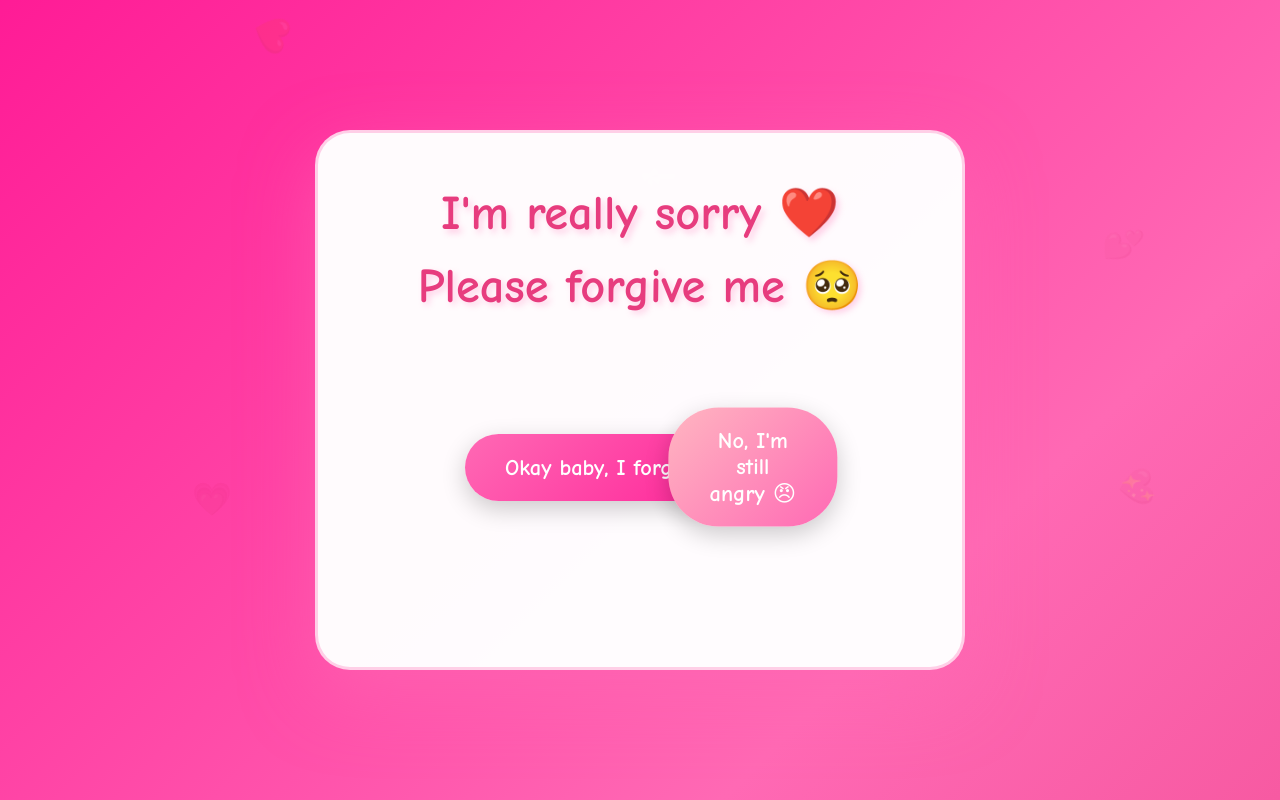
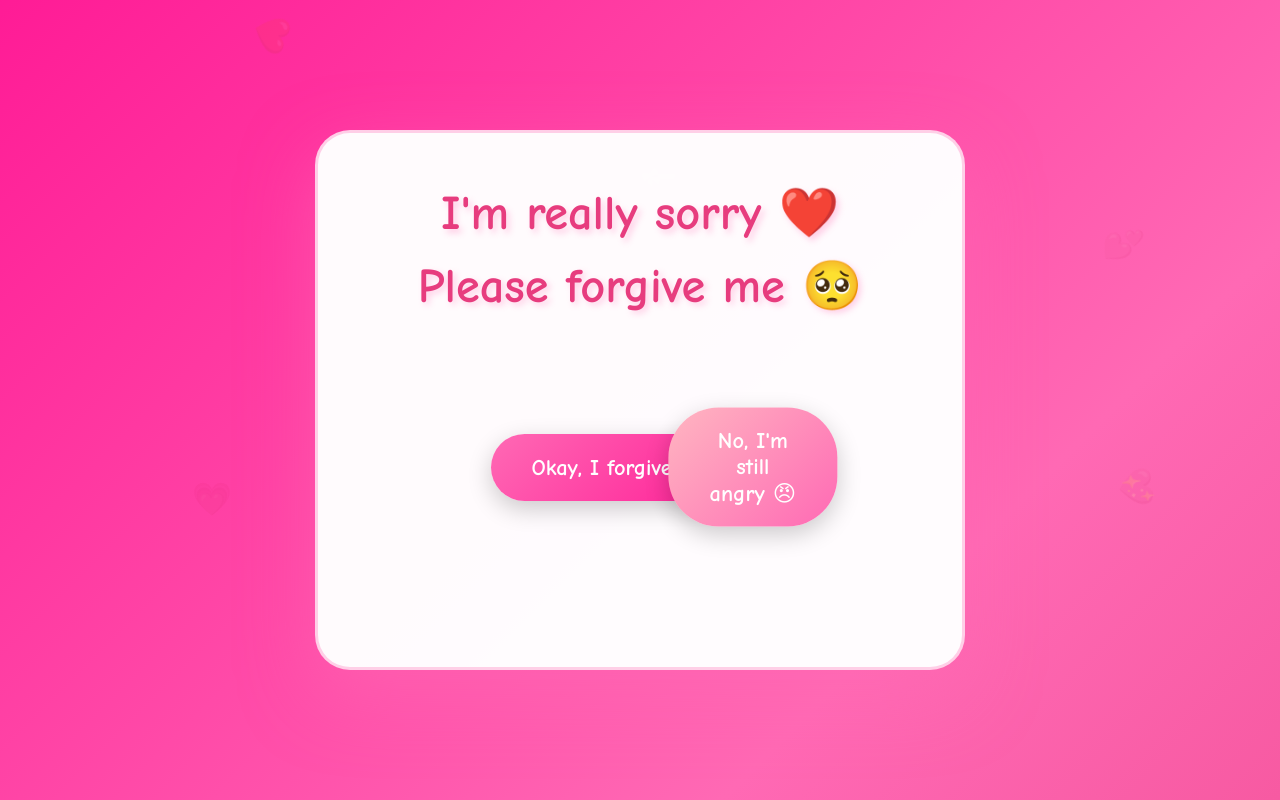
Before and after one commit to vasuarora40/Navneet-come-back-, a plain HTML site: page index.html in a window 1280 px wide. Drawn offline with Linux system fonts and the light colour scheme.

Commit message:
Update index.html

```diff
--- a/index.html
+++ b/index.html
@@ -271,7 +271,7 @@
     <div class="container">
         <div id="mainText">I'm really sorry ❤️<br>Please forgive me 🥺</div>
         <div class="buttons">
-            <button id="yesBtn">Okay baby, I forgive you 💖</button>
+            <button id="yesBtn">Okay, I forgive you 💖</button>
             <button id="noBtn">No, I'm still angry 😠</button>
         </div>
         <div id="clickCount"></div>
```
